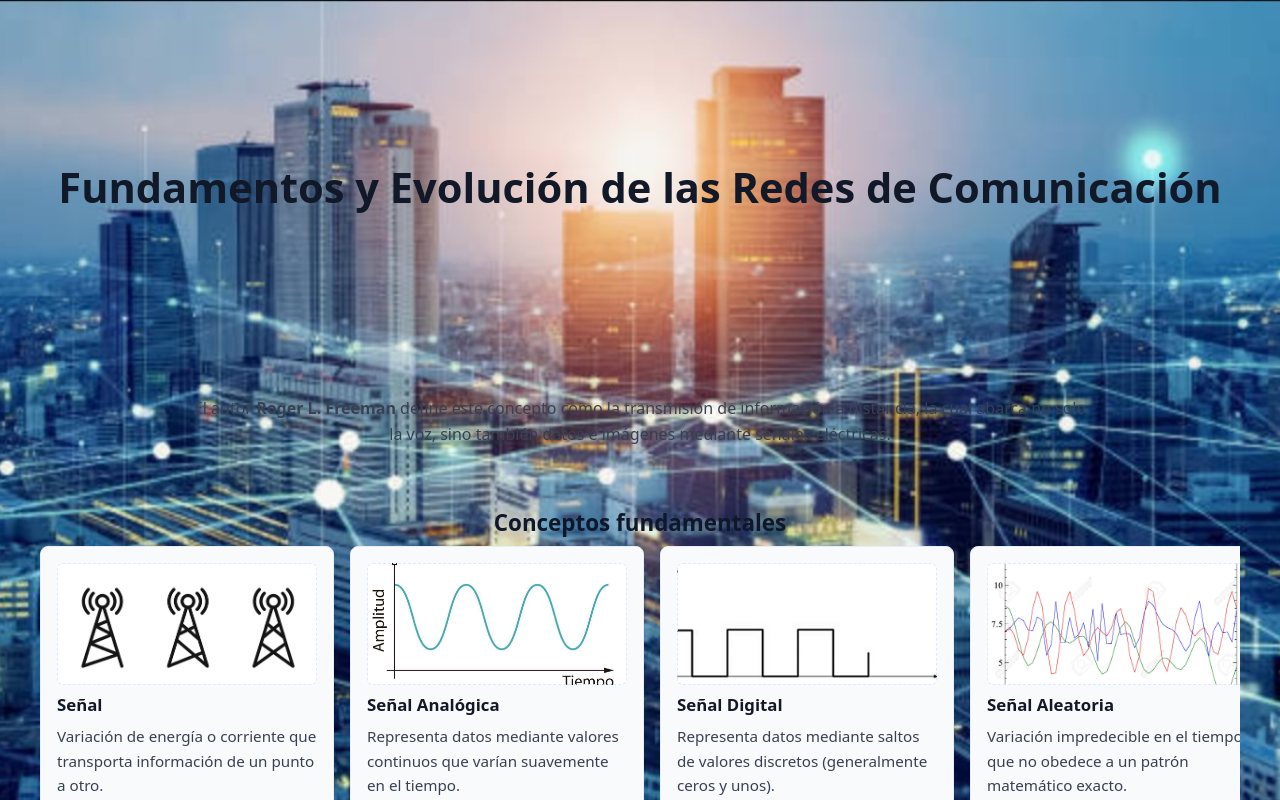
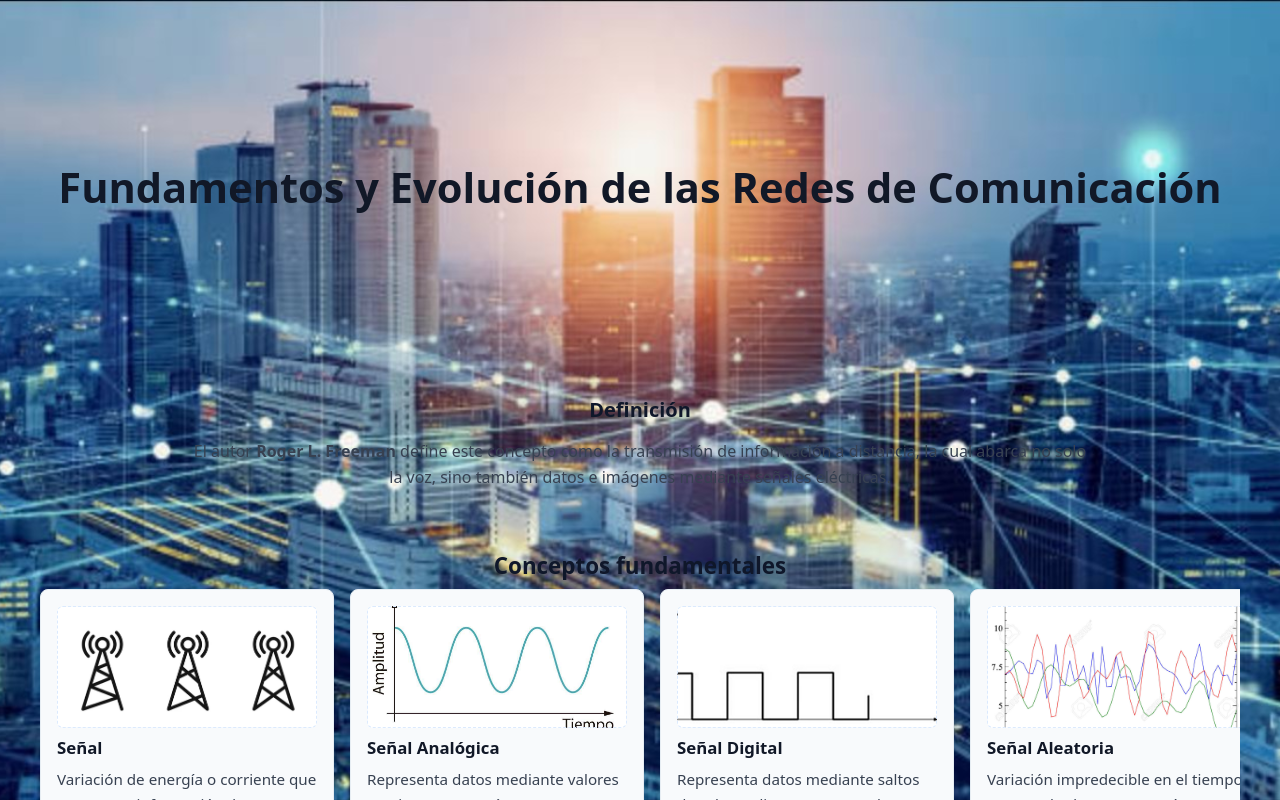
Before and after one commit to yirman/telecom-info-js, a Next.js app: page / in a window 1280 px wide. Shown: the top 800 px of the page. Built offline with nearby package versions, Linux system fonts and the light colour scheme.

Commit message:
adding definition title

```diff
--- a/pages/index.js
+++ b/pages/index.js
@@ -15,6 +15,7 @@ export default function Home() {
         </section>
 
         <section className="definition">
+          <h2 className="definition-title">Definición</h2>
           <div className="definition-inner">
             <p>El autor <strong>Roger L. Freeman</strong> define este concepto como la transmisión de información a distancia, la cual abarca no solo la voz, sino también datos e imágenes mediante señales eléctricas.</p>
           </div>
--- a/styles/globals.css
+++ b/styles/globals.css
@@ -19,7 +19,7 @@ main { font-family: system-ui, -apple-system, 'Segoe UI', Roboto, 'Helvetica Neu
 .subtitle { margin: 0; color: #374151; }
 
 /* Definition under hero */
-.definition { display: flex; justify-content: center; align-items: center; text-align: center; padding: 0.75rem 1rem; }
+.definition { display: flex; flex-direction: column; justify-content: center; align-items: center; text-align: center; padding: 0.75rem 1rem; gap: 0.5rem; }
 .definition-inner { max-width: 900px; color: #374151; font-size: 1rem; margin: 0 auto; }
 .definition p { margin: 0; }
 
@@ -69,6 +69,9 @@ main { font-family: system-ui, -apple-system, 'Segoe UI', Roboto, 'Helvetica Neu
 /* Concepts header above infographic */
 .concepts-header { max-width: 1100px; margin: 1.5rem auto 0; padding: 0 1rem; display:flex; justify-content:center; align-items:center; }
 .concepts-title { margin: 0; font-size: clamp(1rem, 2.2vw, 1.4rem); color: #0f172a; font-weight: 600; text-align: center; }
+
+/* Definition title above the definition paragraph */
+.definition-title { margin: 0 0 0.5rem; font-size: clamp(1rem, 2.1vw, 1.25rem); color: #0f172a; font-weight: 600; text-align: center; }
 
 /* Privacy section */
 .privacy { max-width: 1100px; margin: 1.5rem auto; padding: 1rem; border-radius: 10px; background: linear-gradient(180deg,#ffffff,#fbfdff); border: 1px solid #e6eef6; box-shadow: 0 6px 18px rgba(2,6,23,0.04); }
```
